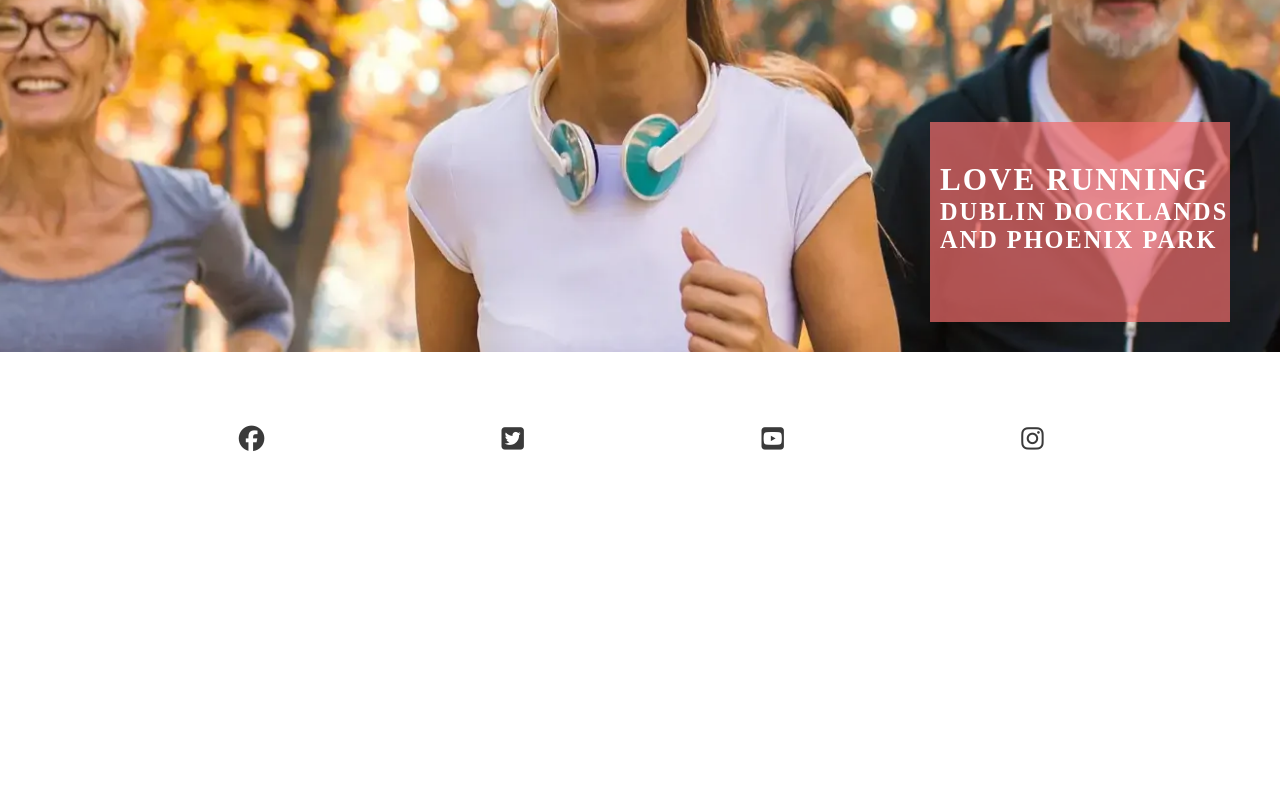
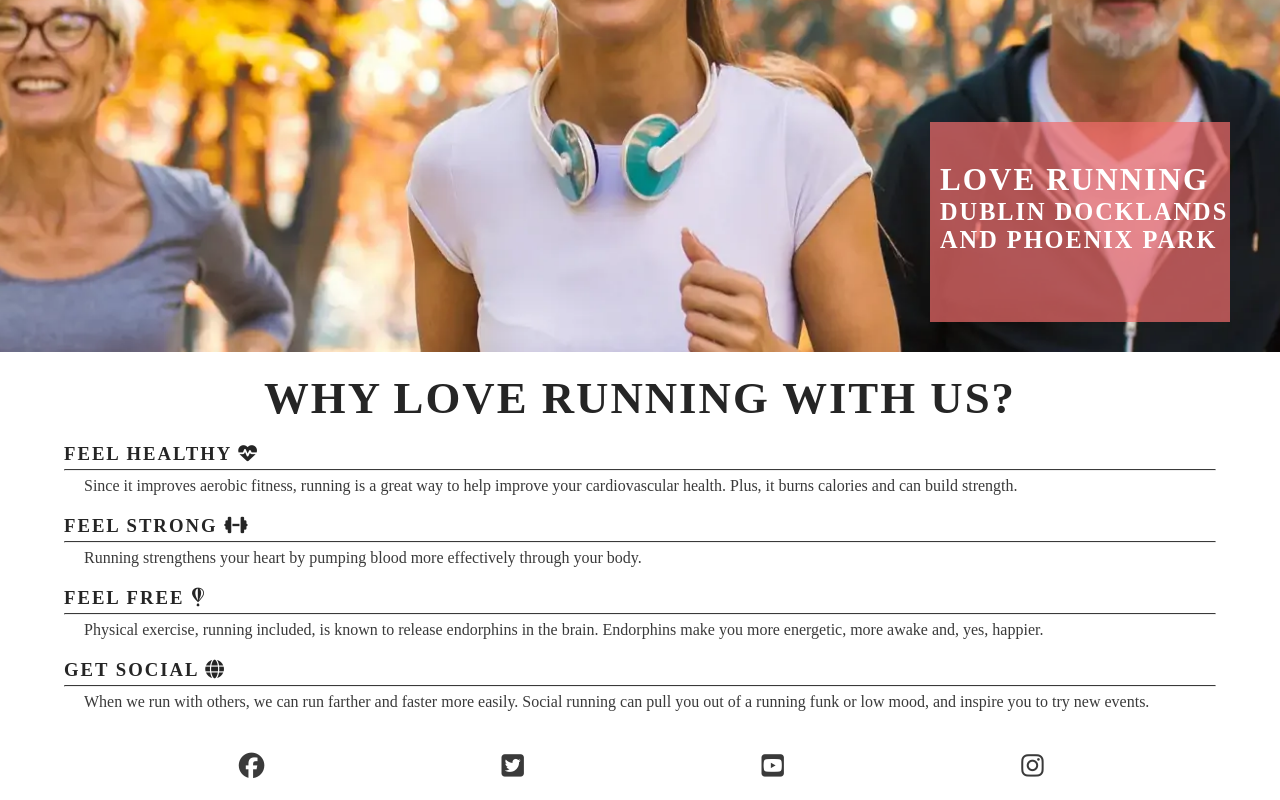
Before and after one commit to MariaHochstoeger/love-running, a plain HTML site: page index.html in a window 1280 px wide. Shown: the part 327-1127 px from the top of the page. Before the commit the page ends 800 px from the top, so only its background shows below. Drawn offline with Linux system fonts and the light colour scheme.

Commit message:
Add and style reasons section

```diff
--- a/assets/css/style.css
+++ b/assets/css/style.css
@@ -125,6 +125,32 @@ main {
     color: #ffffff;
 }
 
+/* Reasons section */
+#reasons {
+    margin: 20px auto;
+    width: 90%;
+}
+
+#reasons h2 {
+    font-size: 280%;
+    margin-bottom: 20px;
+    text-align:center;
+}
+
+#benefits p {
+    padding: 0 20px;
+}
+
+#benefits-physical > div, #benefits-mental > div {
+    margin-bottom: 20px;
+    line-height: 20px;
+}
+
+hr {
+    border-top: 1px solid #3a3a3a;
+    margin: 5px 0;
+}
+
 /* Footer */
 #social-networks {
     text-align: center;
--- a/index.html
+++ b/index.html
@@ -62,6 +62,38 @@
           <h3>Dublin Docklands and Phoenix Park</h3>
         </div>
       </section>
+
+      <!-- Reasons section -->
+      <section id="reasons">
+        <h2>Why Love Running with us?</h2>
+        <div id="benefits">
+          <div id="benefits-physical">
+            <div>
+              <h3>Feel Healthy <i class="fa-solid fa-heart-pulse"></i></h3>
+              <hr>
+              <p>Since it improves aerobic fitness, running is a great way to help improve your cardiovascular health. Plus, it burns calories and can build strength.</p>
+            </div>
+            <div>
+              <h3>Feel Strong <i class="fa-solid fa-dumbbell"></i></h3>
+              <hr>
+              <p>Running strengthens your heart by pumping blood more effectively through your body.</p>
+            </div>
+          </div>
+
+          <div id="benefits-mental">
+            <div>
+              <h3>Feel Free <i class="fa-brands fa-fly"></i></h3>
+              <hr>
+              <p>Physical exercise, running included, is known to release endorphins in the brain. Endorphins make you more energetic, more awake and, yes, happier.</p>
+            </div>
+            <div>
+              <h3>Get Social <i class="fa-solid fa-globe"></i></h3>
+              <hr>
+              <p>When we run with others, we can run farther and faster more easily. Social running can pull you out of a running funk or low mood, and inspire you to try new events.</p>
+            </div>
+          </div>
+        </div>
+      </section>
     </main>
 
     <!-- Footer -->
```
